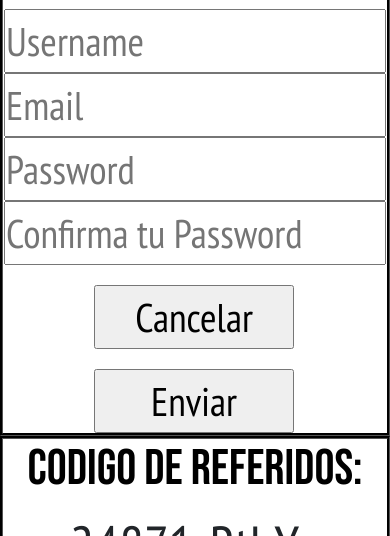
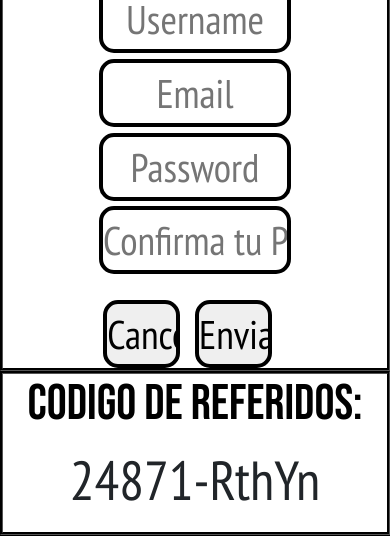
Before and after one commit to AgustinMu/Tienda-de-Hardware, a website: page html/Registro.html in a window 390 px wide. Shown: the part 574-1110 px from the top of the page. Drawn offline with nearby package versions, Linux system fonts and the light colour scheme.

Commit message:
arreglando tema responsiv en registro

```diff
--- a/html/Registro.html
+++ b/html/Registro.html
@@ -49,8 +49,8 @@
         </div>
       </nav>
 
-    <main class="">
-    <div class="fotoDePerfil">
+    <main class="d-flex w-100 responsiv768px">
+    <div class="fotoDePerfil col-xs-12 col-sm-12 col-md-6 col-lg-6 d-flex">
         <h1>Registro</h1>
         <h2 class="fotoDePerfilH2">Foto de Perfil</h2>
        <div class="d-flex text-center">
@@ -58,10 +58,12 @@
        </div>
         <textarea name="Descripcion" id="Descripcion" cols="100" rows="4" placeholder="Descripcion del perfil" class="textAreaRegistro"></textarea>
     </div>
-    <div class="text-center formRegistro">
-            <h2>Formulario de Registro:</h2>
-            <section class="text-center">
-                <form action="Guardado-de-registro.php" class="registro conteiner">
+    <div class="col-xs-12 col-sm-12 col-md-6 col-lg-6 text-center ">
+            <section class="formRegistro">
+
+                <form action="Guardado-de-registro.php" class="registro w-100 d-flex">
+                    <h2>Formulario de Registro:</h2>
+                <div class="w-100 text-center d-block">
                     <input type="text" id="Username" placeholder="Username" class="input">
 
                     <input type="email" id="email" placeholder="Email" class="input">
@@ -69,21 +71,24 @@
                     <input type="password" id="password" placeholder="Password" class="input">
 
                     <input type="password" id="password" placeholder="Confirma tu Password" class="input">
-
+                </div>
+                <div class="w-100 text-center">
                     <input type="reset" value="Cancelar" id="Cancelar" class="input2">
                     <input type="submit" value="Enviar" id="Enviar" class="input2">
+                </div>
                 </form>
             </section>
     </div>
-    <aside class="referidos">
+</main>
+    <aside class="referidos col-lg-12">
 
         <h2>Codigo de referidos:</h2>
-        <p class="codigo d-flex">24871-RthYn</p>
+        <p class="codigo text-center">24871-RthYn</p>
        <!-- <div>
         <input type="button" value="Copiar" class="codigoButton d-flex ">
        </div>     -->
     </aside>
-    </main>
+
     <footer class="redes conteiner footerContacto" >
         <a href="https://www.facebook.com" target="_blank">
             <img src="../img/facebook.png" alt="Seguinos en nuestra cuenta de Facebook" class="separarImgRedes">
--- a/scss/_categorias.scss
+++ b/scss/_categorias.scss
@@ -7,6 +7,8 @@
 
 }
 .formCategorias{
+    border-style: solid;
+    border-color: black;
     background-color: map-get($map: $colores, $key:cinco );
     justify-content:flex-start ;
     font-size: 3rem;
--- a/scss/_commons.scss
+++ b/scss/_commons.scss
@@ -337,7 +337,10 @@
 
 
 //REGISTRO
+
+
 .fotoDePerfil{
+    flex-direction: column;
     border-style: groove;
     border-color: map-get($map: $colores, $key:seis );
 }
@@ -349,25 +352,34 @@
     @extend .fotoDePerfilH2
 }
 .formRegistro{
-    flex-direction: column;
+
     width: 100%;
     @extend .fotoDePerfil
 }
 .registro{
-    margin-top: 20px;
+    justify-content: center;
     font-size: 4rem;
     flex-direction: column;
 }
 .input{
-    width: 100%;
-    height: auto;
+    width: 50%;
+    margin-bottom: 1.5%;
+    border-style: solid;
+    border-width: 4px;
+    border-radius: 15px;
+    border-color: black;
+    text-align: center;
 }
 .input2{
-    width: 20rem;
+    width: 20%;
     justify-content: center;
-    display: inline-block;
     margin-top: 20px;
-    margin-left: 9rem;
+    display: block;
+    margin-right: $SMrem;
+    border-style: solid;
+    border-width: 4px;
+    border-radius: 15px;
+    border-color: black;
 }
 .referidos{
     border-style: groove;
@@ -389,6 +401,11 @@
 .textAreaRegistro{
     width: 100%;
     font-size: 1.5rem;
+}
+@media (max-width : 768px){
+    .responsiv768px{
+        display: block !important;
+    }
 }
 
 
```
Also changed, not shown: index.html (+1 -11 lines), css/main.css, 1 other file.
